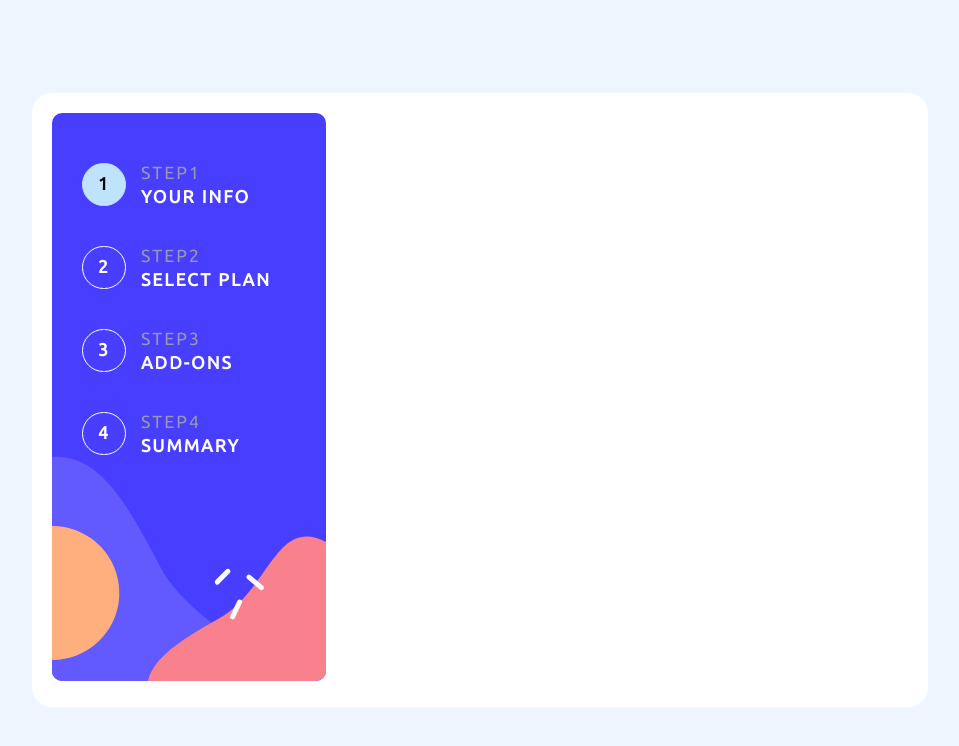
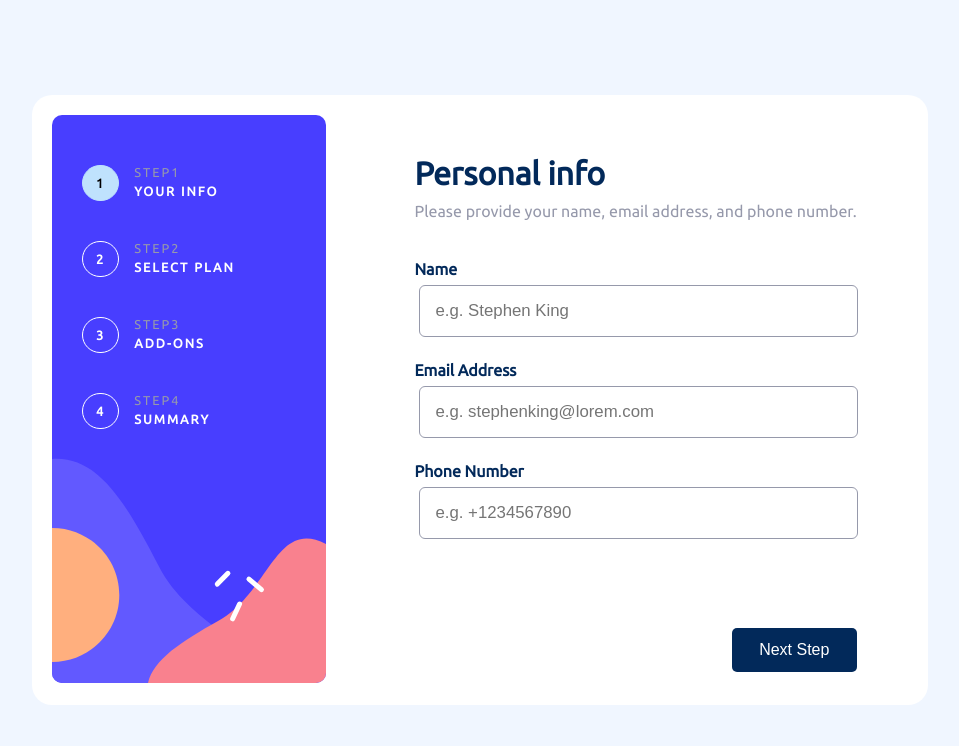
Before and after one commit to Mahmoud-solaiman/multistep-form, a plain HTML site: page index.html in a window 1280 px wide. Shown: the whole page, without its empty margins (160-1119 px from the left). Drawn offline with Linux system fonts and the light colour scheme.

Commit message:
Building the first step interface

```diff
--- a/index.html
+++ b/index.html
@@ -41,9 +41,30 @@
             </div>
             <div class="current-step">
                 <div class="steps">
-                    <div class="step-one"></div>
+                    <div class="step-one">
+                        <div class="step-heading">
+                            <h1>Personal info</h1>
+                            <h3 class="step-instruction">Please provide your name, email address, and phone number.</h3>
+                        </div>
+                        <form class="form">
+                            <div class="item">
+                                <label for="name" class="label">Name</label>
+                                <input type="text" placeholder="e.g. Stephen King" id="name">
+                            </div>
+                            <div class="item">
+                                <label for="email" class="label">Email Address</label>
+                                <input type="email" placeholder="e.g. stephenking@lorem.com" id="email" required>
+                            </div>
+                            <div class="item">
+                                <label for="phone" class="label">Phone Number</label>
+                                <input type="tel" placeholder="e.g. +1234567890" id="phone" required>
+                            </div>
+                        </form>
+                    </div>
                 </div>
-                <div class="control-btns"></div>
+                <div class="control-btns">
+                    <button class="next-btn" type="submit">Next Step</button>
+                </div>
             </div>
         </div>
     </div>
--- a/scss/_app.scss
+++ b/scss/_app.scss
@@ -1,6 +1,6 @@
 .app {
     display:flex;
-    gap:50px;
+    gap:80px;
     background-color:#fff;
     width:70%;
     padding:20px;
--- a/scss/_container.scss
+++ b/scss/_container.scss
@@ -4,6 +4,5 @@
     height:100vh;
     display:flex;
     justify-content: center;
-    padding:93px 0;
-    // align-items: center;
+    padding:95px 0;
 }
--- /dev/null
+++ b/scss/_control-btns.scss
@@ -0,0 +1,24 @@
+.control-btns {
+    display:flex;
+    justify-content: space-between;
+    align-items: flex-end;
+    direction: rtl;
+    padding-top:65px;
+}
+
+.next-btn {
+    font: {
+        size:1rem;
+        font-weight:700;
+    }
+    padding:.8em 1.7em;
+    color:#fff;
+    border:none;
+    border-radius:5px;
+    background-color:$next-step-btn;
+    cursor:pointer;
+
+    &:hover {
+        opacity:.9;
+    }
+}
--- /dev/null
+++ b/scss/_step-one.scss
@@ -0,0 +1,50 @@
+.steps {
+    padding-top:40px;
+}
+
+.step-heading {
+    margin-bottom:40px;
+    h1 {
+        font-weight:700;
+        color: $next-step-btn;
+        margin-bottom:10px;
+    }
+
+    h3 {
+        font: {
+            weight:400;
+            size:1rem;
+        }
+        color:#9699ab;
+    }
+}
+
+.item {
+    display:flex;
+    flex-direction: column;
+    gap:8px;
+    margin-bottom:25px;
+
+    & .label {
+        color:$next-step-btn;
+        font-weight:700;
+        cursor:pointer;
+    }
+
+    & input {
+        font: {
+            size:1.05rem;
+            weight:500;
+        }
+        margin-left:6px;
+        padding:15px;
+        border:none;
+        outline:1px solid #9699ab;
+        border-radius:5px;
+        color:$next-step-btn;
+
+        &:focus {
+            outline:2px solid $next-step-btn;
+        }
+    }
+}
--- a/scss/_steps-tracker.scss
+++ b/scss/_steps-tracker.scss
@@ -4,7 +4,7 @@
     padding:50px 30px 0 30px;
     display:flex;
     flex-direction: column;
-    width:100%;
+    width:33%;
     gap:40px;
 }
 
@@ -13,7 +13,7 @@
     gap:15px;
 
     & h2 {
-        font-size:1.1rem;
+        font-size:.8rem;
         color:#fff;
         font-weight:700;
         letter-spacing:2px;
@@ -22,7 +22,7 @@
 
 .step-order {
     border:1px solid #fff;
-    padding:10px 15px;
+    padding:10px 13px;
     border-radius: 50px;
     cursor:pointer;
     transition: .15s linear;
--- a/scss/main.scss
+++ b/scss/main.scss
@@ -3,3 +3,5 @@
 @import 'container';
 @import 'app';
 @import 'steps-tracker';
+@import 'step-one';
+@import 'control-btns';
```
Also changed, not shown: scss/main.css, 1 other file.
